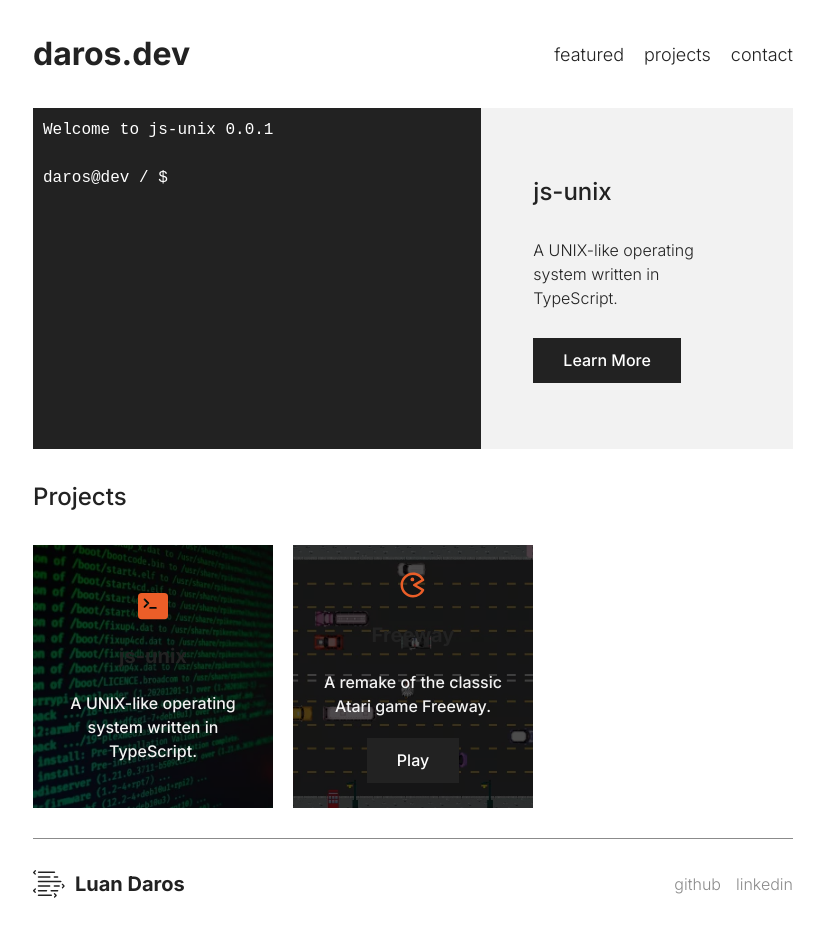
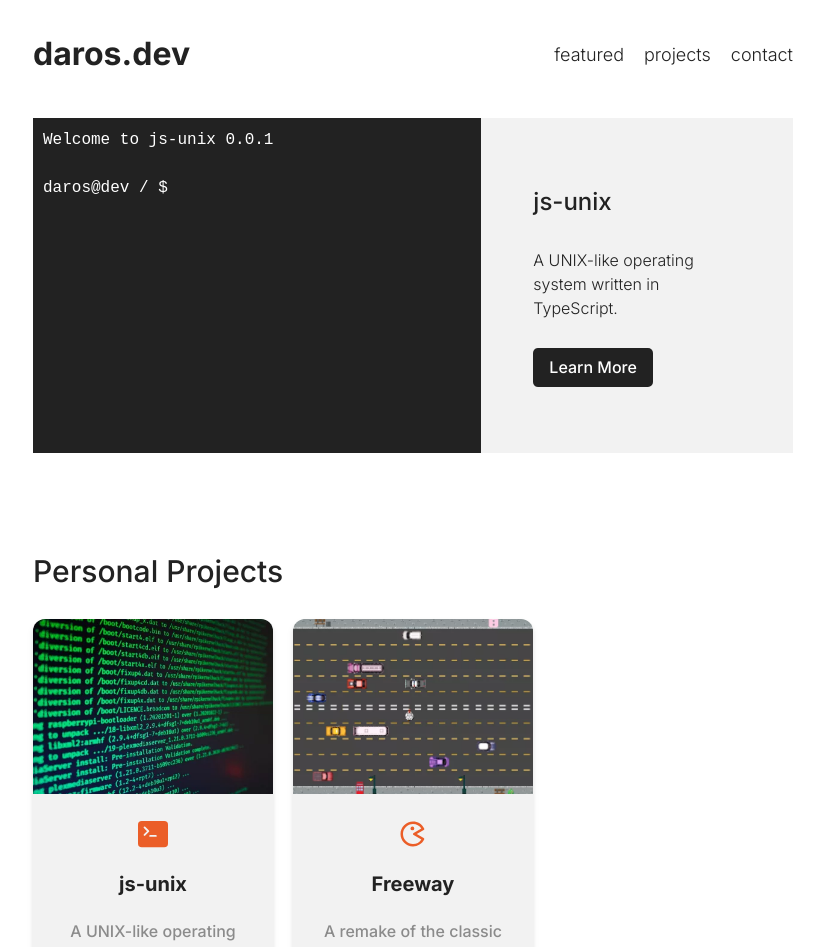
Before and after one commit to ldaros/daros.dev, a React (Vite) app: page / in a window 1280 px wide. Shown: the top 947 px of the page, without its empty margins (227-1051 px from the left). Built offline with nearby package versions, Linux system fonts and the light colour scheme.

Commit message:
New design

```diff
--- a/src/components/Button/styles.scss
+++ b/src/components/Button/styles.scss
@@ -9,8 +9,8 @@
   color: $color-white;
   background-color: $color-black;
 
-  text-decoration: none;
-  padding: 15px 30px;
+  padding: 12px 16px;
+  border-radius: 5px;
   gap: 10px;
 
   font-weight: 500;
--- a/src/components/Card/styles.scss
+++ b/src/components/Card/styles.scss
@@ -1,31 +1,27 @@
 @import "variables";
 
 .card {
-  position: relative;
   width: 100%;
   display: flex;
+  flex-direction: column;
+  align-items: stretch;
+  padding: 0px;
+  border-radius: 12px;
+
+  filter: drop-shadow(0 4px 3px rgb(0 0 0 / 0.07))
+    drop-shadow(0 2px 2px rgb(0 0 0 / 0.06));
 
   &__image {
-    position: absolute;
-    top: 0;
-    left: 0;
-
+    border-radius: 12px 12px 0px 0px;
+    border-radius: 12px 12px 0px 0px;
     width: 100%;
-    height: 100%;
+    height: 175px;
     object-fit: cover;
-
-    z-index: -1;
-    filter: brightness(0.3);
-  }
-
-  &:hover {
-    .card__image {
-      filter: brightness(0.3) blur(2px);
-    }
   }
 
   &__content {
     width: 100%;
+
     display: flex;
     flex-direction: column;
     justify-content: center;
@@ -34,6 +30,9 @@
 
     padding: 25px;
     gap: 20px;
+    border-radius: 0px 0px 12px 12px;
+
+    background-color: $color-white2;
   }
 
   &__title {
@@ -50,6 +49,6 @@
   &__description {
     font-weight: 500;
     font-size: 16px;
-    color: $color-white2;
+    color: $color-gray;
   }
 }
--- a/src/components/NavLink/styles.scss
+++ b/src/components/NavLink/styles.scss
@@ -1,7 +1,6 @@
 @import "variables";
 
 .navigation__link {
-  text-decoration: none;
   font-weight: 300;
   font-size: 18px;
   color: $color-black;
--- a/src/components/Title/styles.scss
+++ b/src/components/Title/styles.scss
@@ -3,7 +3,6 @@
 
 .title {
   display: flex;
-  align-items: center;
   flex-direction: column;
   gap: 10px;
 
@@ -15,7 +14,8 @@
 
   &__text {
     font-weight: 500;
-    font-size: 24px;
+    font-size: 30px;
+    line-height: 36px;
   }
 
   @include breakpoint(desktop) {
--- a/src/features/unix/components/Terminal/styles.scss
+++ b/src/features/unix/components/Terminal/styles.scss
@@ -8,6 +8,7 @@
 
   width: 100%;
   font-family: monospace;
+  min-height: 200px;
 
   background-color: $color-black;
 
--- a/src/layout/Footer/styles.scss
+++ b/src/layout/Footer/styles.scss
@@ -39,9 +39,12 @@
   }
 
   &__link {
-    font-weight: 300;
+    font-weight: 400;
     font-size: 16px;
     color: $color-gray;
-    text-decoration: none;
+
+    &:hover {
+      color: $color-black;
+    }
   }
 }
--- a/src/layout/Grid/styles.scss
+++ b/src/layout/Grid/styles.scss
@@ -13,7 +13,7 @@
     display: flex;
     flex-direction: column;
     align-items: flex-start;
-    gap: 30px;
+    gap: 40px;
     padding: 30px 15px;
 
     @include breakpoint(tablet) {
--- a/src/layout/Header/styles.scss
+++ b/src/layout/Header/styles.scss
@@ -11,7 +11,6 @@
   &__logo {
     font-weight: 700;
     font-size: 32px;
-    text-decoration: none;
     color: $color-black;
 
     &:hover {
--- a/src/pages/Home.tsx
+++ b/src/pages/Home.tsx
@@ -10,6 +10,7 @@ export const Home: FC = () => {
     <Grid>
       <Header />
 
+      <div className="page__content">
         <Banner
           id="featured"
           title="js-unix"
@@ -24,8 +25,8 @@ export const Home: FC = () => {
           <Terminal />
         </Banner>
 
-      <Title id="projects">Projects</Title>
-
+        <section className="page__section">
+          <Title id="projects">Personal Projects</Title>
           <CardGrid>
             <Card
               title="js-unix"
@@ -42,7 +43,8 @@ export const Home: FC = () => {
               button={<Button to="/projects/freeway/" text="Play" />}
             />
           </CardGrid>
-
+        </section>
+      </div>
       <Footer />
     </Grid>
   );
--- a/src/styles/globals.scss
+++ b/src/styles/globals.scss
@@ -6,6 +6,10 @@
   box-sizing: border-box;
   margin: 0;
   padding: 0;
+}
+
+a {
+  text-decoration: none;
 }
 
 body {
@@ -24,3 +28,17 @@ article {
   max-width: 800px;
   margin: 0 auto;
 }
+
+.page__section {
+  display: flex;
+  flex-direction: column;
+  width: 100%;
+  height: 100%;
+  gap: 30px;
+}
+
+.page__content {
+  display: flex;
+  flex-direction: column;
+  gap: 100px;
+}
```
Lines whose indentation alone changed are shown as unchanged.
